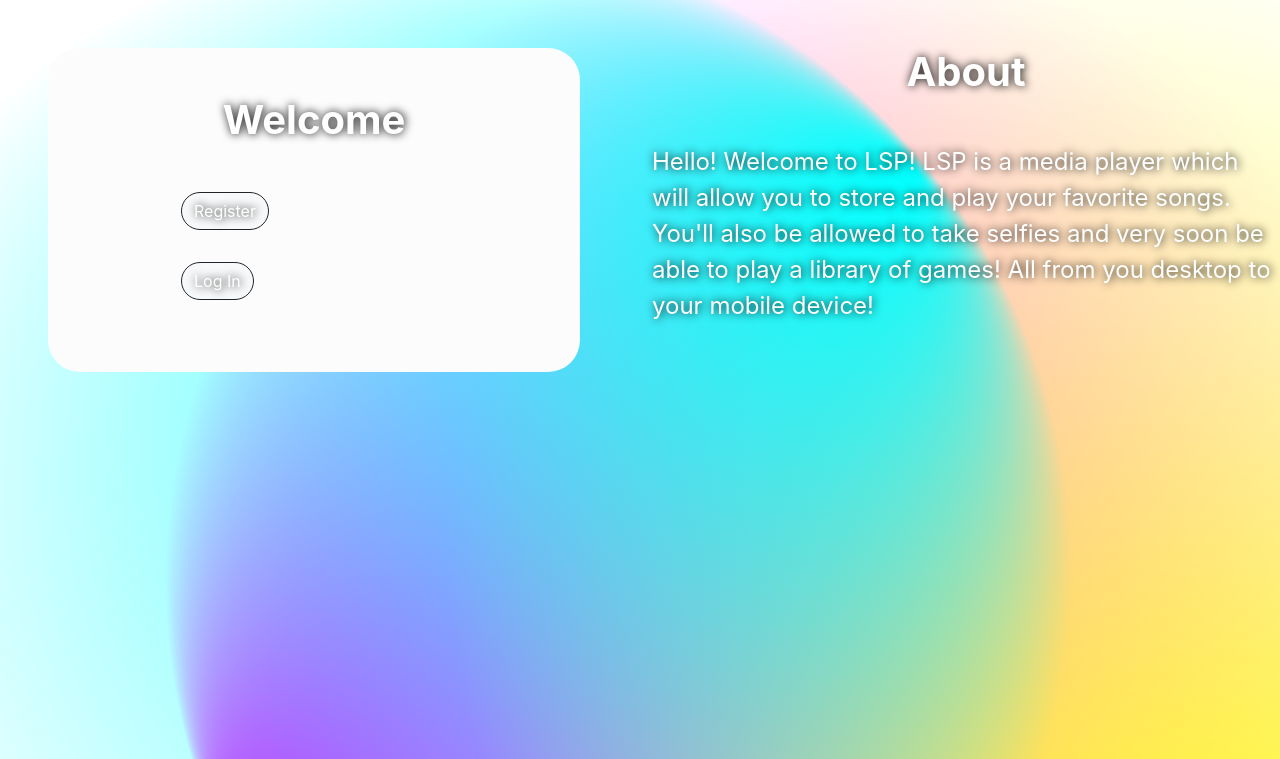
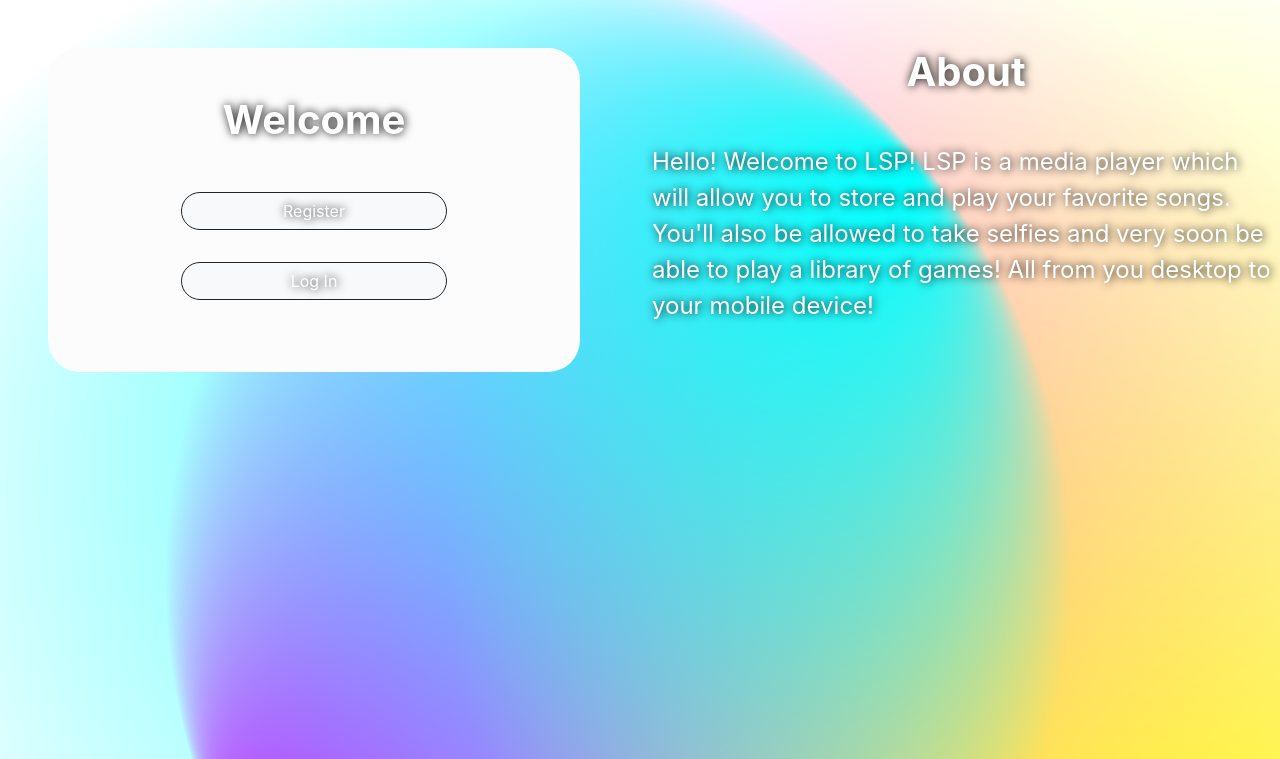
Before and after one commit to Lambpato/LSP, a React (Create React App) app in the folder client/: page / in a window 1280 px wide. Shown: the top 759 px of the page. Built offline with nearby package versions, Linux system fonts and the light colour scheme.

Commit message:
completed functionality for register and login

```diff
--- a/client/src/Pages/RegInPage.jsx
+++ b/client/src/Pages/RegInPage.jsx
@@ -1,19 +1,18 @@
-import { useContext } from "react";
 import RegIn from "../components/RegIn";
 import About from "../components/About";
 import MediaQuery from "../components/MediaQuery";
-import { ActionContext } from "../components/ActionContext";
+import { useNavigate } from 'react-router-dom';
 
 
 
-export default function RegInPage() {
-  const { action } = useContext(ActionContext);
+export default function RegInPage({action, onSignIn}) {
 
+  const navigate = useNavigate();
+const onLogIn = () => { navigate('/homepage')}
     return (
-      action === '' ?
+      action !== '' ?
     <div className={MediaQuery() ? 'row welcome px-5 mx-auto pt-5 position-absolute' : 'position-absolute top-0 start-0 bottom-0 end-0'}>
-
-    <RegIn action={action}/>
+    <RegIn action={action}  onSignIn={onLogIn} />
     {MediaQuery() ? <About/> : undefined}
     </div>
     : undefined
--- a/client/src/Pages/Welcome.jsx
+++ b/client/src/Pages/Welcome.jsx
@@ -1,5 +1,4 @@
 import RegButton from "../components/RegButton";
-
 
 export default function Welcome({handleRegister, handleLogIn, action}) {
   return (
--- a/client/src/components/ActionContext.js
+++ b/client/src/components/ActionContext.js
@@ -1,24 +1,21 @@
-import { useState, createContext } from 'react';
+import { createContext } from 'react';
+import { useNavigate } from 'react-router-dom';
 
 export const ActionContext = createContext();
 
 export function ActionContextProvider(props) {
-  const [action, setAction] = useState('');
+  const nagivate = useNavigate();
 
   const handleRegister = (e) => {
-    e.preventDefault();
-    setAction('register');
-    console.log('register');
+    nagivate('/register');
   }
 
   const handleLogIn = (e) => {
     e.preventDefault();
-    setAction('log-in');
-    console.log('log-in');
+    nagivate('/log-in')
   }
 
   const contextValue = {
-    action,
     handleRegister,
     handleLogIn
   }
--- a/client/src/components/RegButton.jsx
+++ b/client/src/components/RegButton.jsx
@@ -1,9 +1,5 @@
-import { Link } from 'react-router-dom';
-import { ActionContext } from '../components/ActionContext';
-
 export default function RegButton ({handleClick, name}) {
-  const { action } = ActionContext;
   return (
-    <Link to={"/" + action}><button className='rounded-pill mb-4 btn btn-primary bg-light border border-dark' type="button" onClick={handleClick}>{name}</button></Link>
+    <button className='rounded-pill mb-4 btn btn-primary bg-light border border-dark' type="button" onClick={handleClick}>{name}</button>
 )
 }
--- a/client/src/components/RegIn.jsx
+++ b/client/src/components/RegIn.jsx
@@ -13,9 +13,8 @@
     const { username, password } = Object.fromEntries(formData.entries());
     try {
       const result = await RegIn(action, username, password);
-      if (action === 'register') {
-        navigate('/log-in')
-      } else if(result.user && result.token) onSignIn(result);
+      if (action === 'register') { navigate('/log-in') }
+      else if(result.user && result.token) onSignIn(result);
     } catch (err) {
       setError(err);
     }
@@ -29,7 +28,7 @@
         <input
         required
         type="text"
-        name="usename"
+        name="username"
         placeholder="Username"
         ></input>
       </label>
--- a/client/src/lib/api.js
+++ b/client/src/lib/api.js
@@ -1,5 +1,3 @@
-const url = (path) => `${process.env.REACT_APP_BASE_URL}${path}`;
-
 export async function logIn(username, password) {
   return await RegIn('log-in', username, password);
 }
@@ -16,7 +14,7 @@
     },
     body: JSON.stringify({ username, password }),
   };
-  const res = await fetch(url(`/api/users/${action}`), req)
+  const res = await fetch(`/api/users/${action}`, req)
   if (!res.ok) throw new Error(`fetch Error ${res.status}`);
   return await res.json();
 }
```
Also changed, not shown: 1 other file (tests, documents, lock files or other folders).
